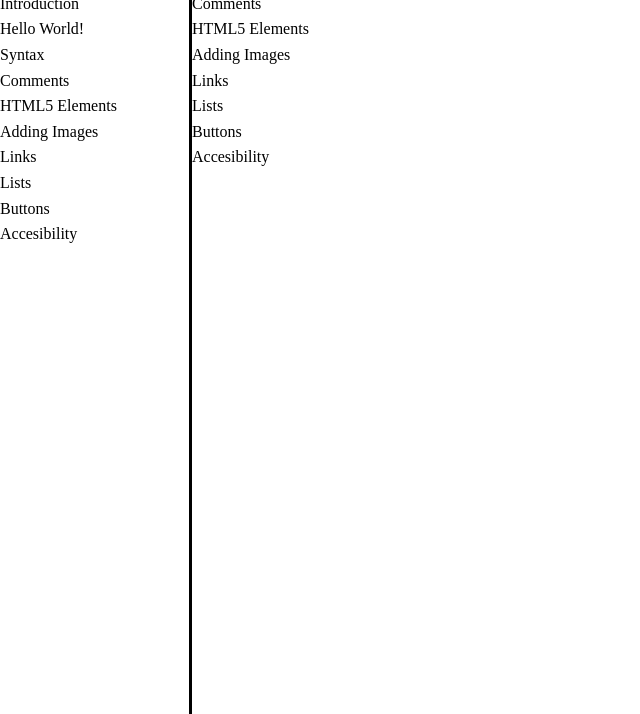
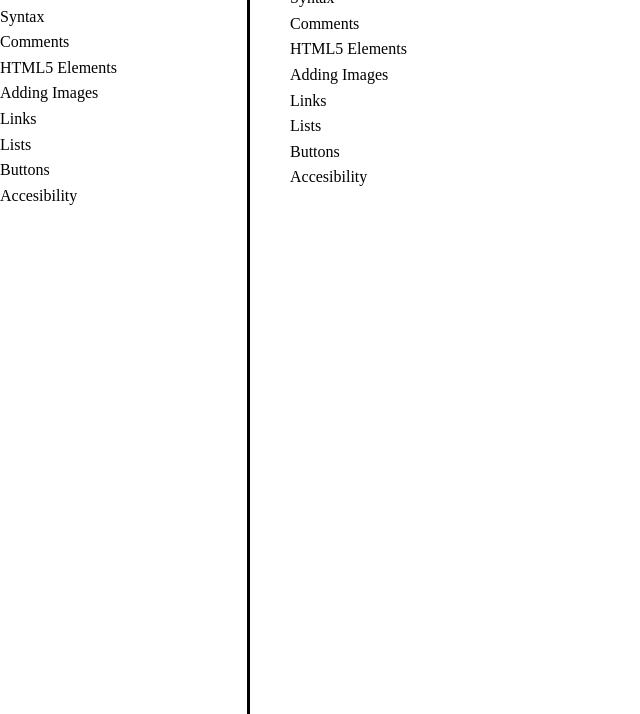
Before and after one commit to natalmi7/technical-documentation-page, a plain HTML site: page index.html in a window 1280 px wide. Shown: the part 86-800 px from the top of the page, without its empty margins (0-640 px from the left). Drawn offline with Linux system fonts and the light colour scheme.

Commit message:
Changed main-doc section to position absolute

```diff
--- a/index.html
+++ b/index.html
@@ -8,8 +8,8 @@
   <title>Technical Documentation Page</title>
 </head>
 <body>
-  <header id="header">
-    <nav id="nav-bar">
+  <nav id="nav-bar">
+    <header id="header">
       <h2 id="nav-bar-title">HTML Documentation</h2>
       <ul id="nav-bar-list">
         <li class="list-item">Introduction</li>
@@ -23,8 +23,8 @@
         <li class="list-item">Buttons</li>
         <li class="list-item">Accesibility</li>
       </ul>
-    </nav>
-  </header>
+    </header>
+  </nav>
 
   <main id="main-doc">
     <section id="Introduction" class="main-section">
--- a/style.css
+++ b/style.css
@@ -6,21 +6,19 @@
 
 body {
   line-height: 1.6;
-  position: relative;
 }
 
-#header {
+#nav-bar {
   position: fixed;
   top: 0;
   left: 0;
-  height: 100vh;
-  width: 15vw;
+  height: 100%;
+  min-width: 250px;
   border-right: black solid;
 }
 
 #main-doc {
-  position: relative;
-  top: 0;
-  left: 15vw;
-  max-width: 85vw;
+  position: absolute;
+  margin-left: 270px;
+  padding: 20px;
 }
```
